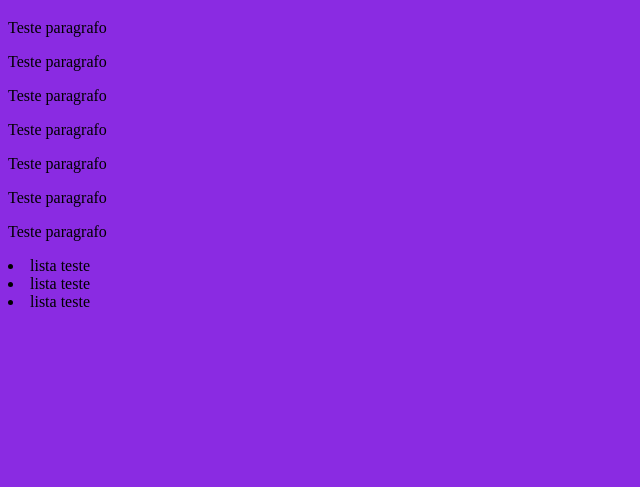
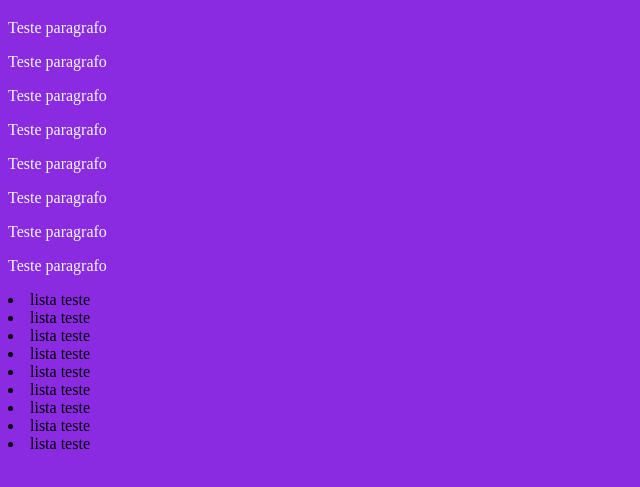
Before and after one commit to JeanYuskey/git-vscode-projetoteste, a plain HTML site: page index.html in a window 1280 px wide. Shown: the part 61-548 px from the top of the page, without its empty margins (0-640 px from the left). Drawn offline with Linux system fonts and the light colour scheme.

Commit message:
mais css, mais listas

```diff
--- a/css/estilo.css
+++ b/css/estilo.css
@@ -1,3 +1,6 @@
 body{
     background-color: blueviolet;
 }
+p{
+    color: aliceblue;
+}
--- a/index.html
+++ b/index.html
@@ -16,6 +16,14 @@
     <p>Teste paragrafo</p>
     <p>Teste paragrafo</p>
     <p>Teste paragrafo</p>
+    <p>Teste paragrafo</p>
+    <li>lista teste</li>
+    <li>lista teste</li>
+    <li>lista teste</li>
+
+    <li>lista teste</li>
+    <li>lista teste</li>
+    <li>lista teste</li>
     <li>lista teste</li>
     <li>lista teste</li>
     <li>lista teste</li>
```
